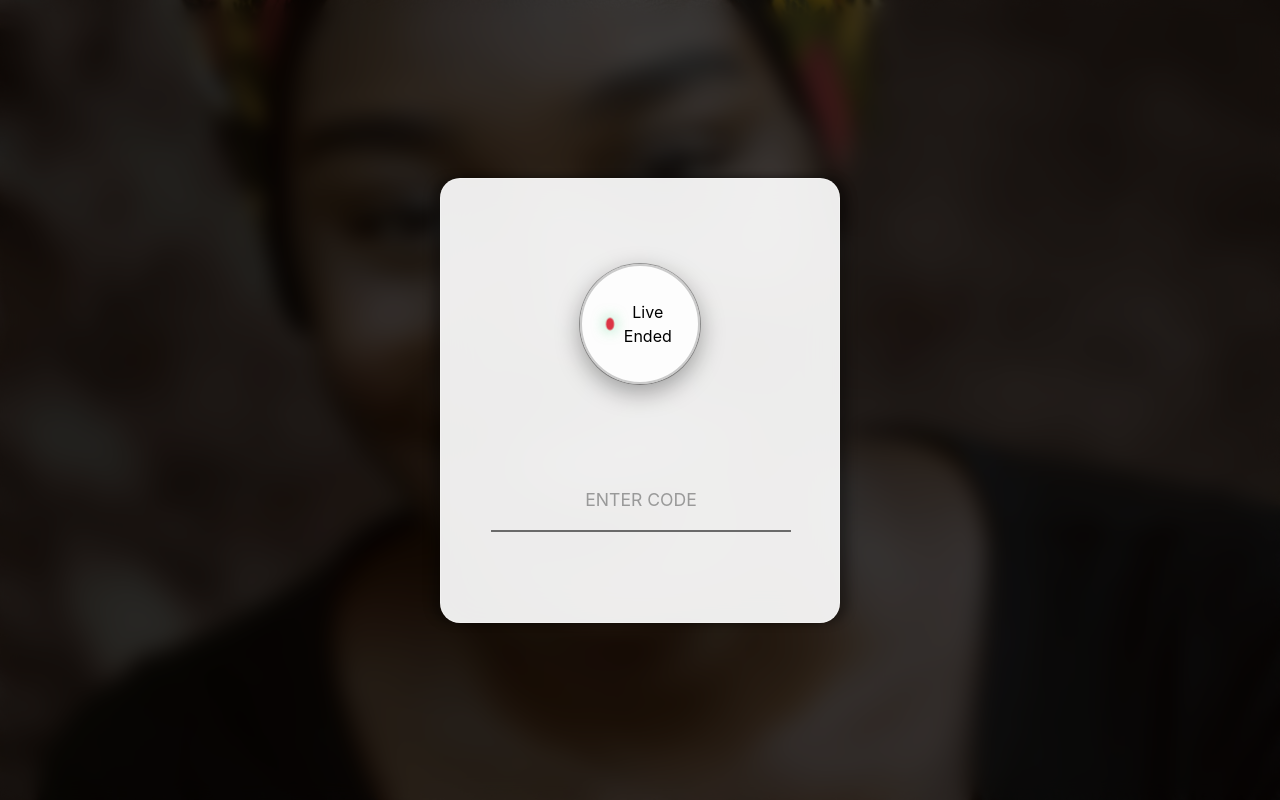
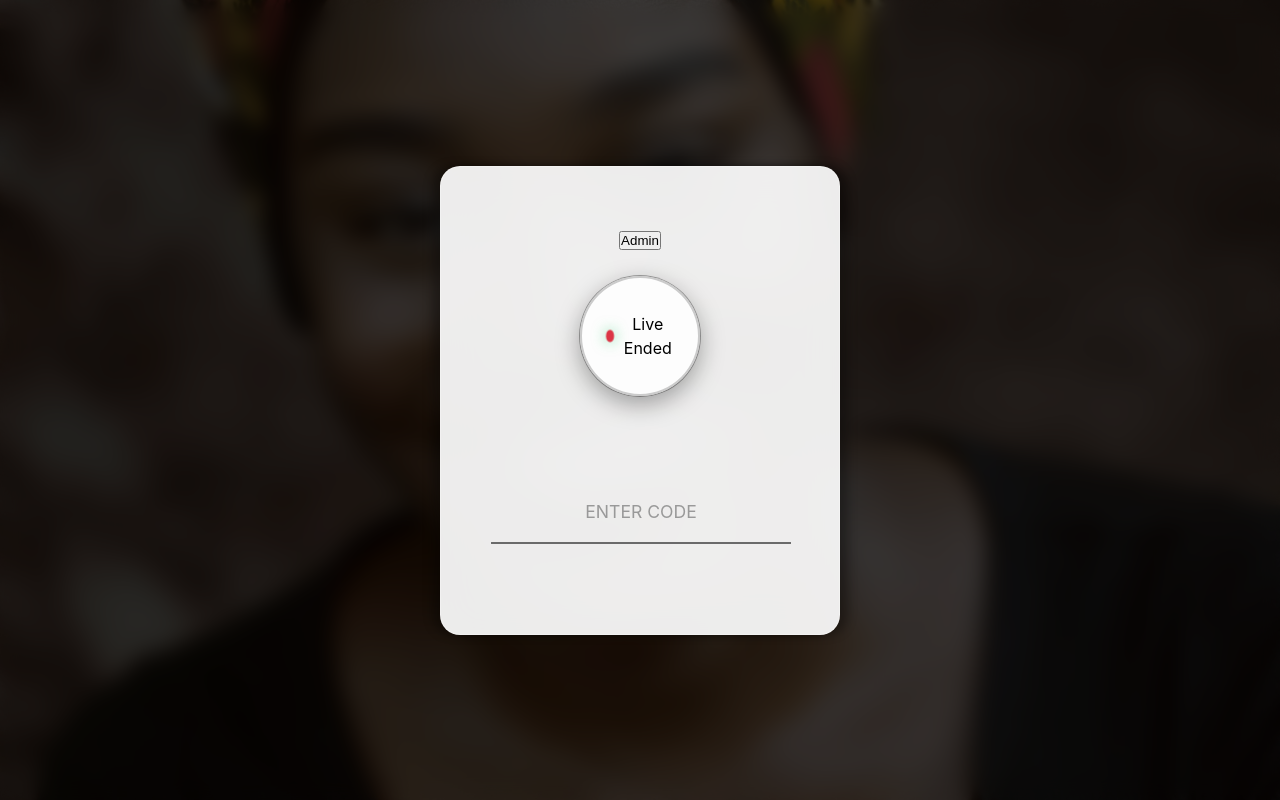
Before and after one commit to Taofeek-Kehinde/Mikibump-s-Calling-Center-Project, a React (Vite) app: page / in a window 1280 px wide. Built offline with nearby package versions, Linux system fonts and the light colour scheme.

Commit message:
last commit

```diff
--- a/src/assets/dashboard.tsx
+++ b/src/assets/dashboard.tsx
@@ -167,6 +167,17 @@ function Dashboard() {
           animate={{ opacity: 1 }}
           transition={{ delay: 0.3, duration: 0.6 }}
         >
+          {/* Admin Button */}
+          <motion.button
+            className="admin-btn"
+            onClick={() => navigate('/admin/login')}
+            whileHover={{ scale: 1.05 }}
+            whileTap={{ scale: 0.95 }}
+            title="Go to Admin Login"
+          >
+            Admin
+          </motion.button>
+
           <div className="header-content">
             {isLive ? (
               <>
```
